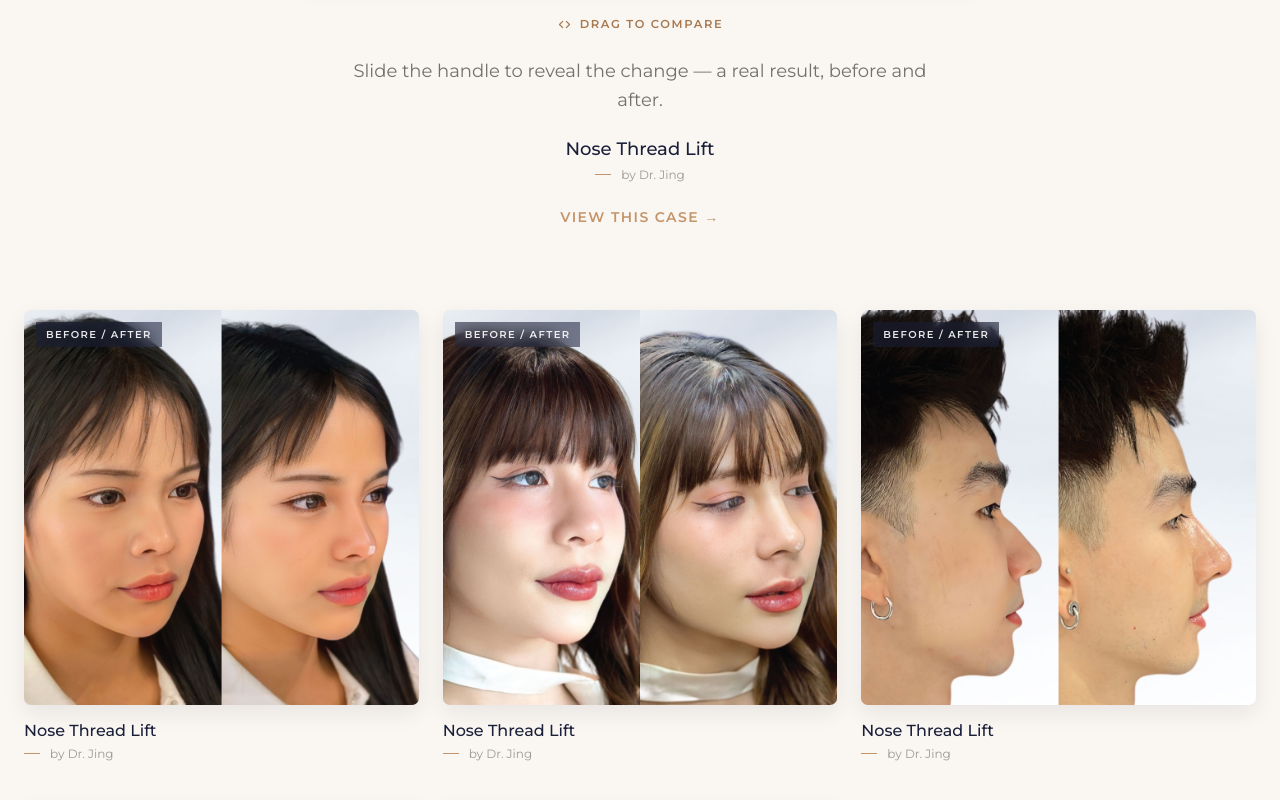
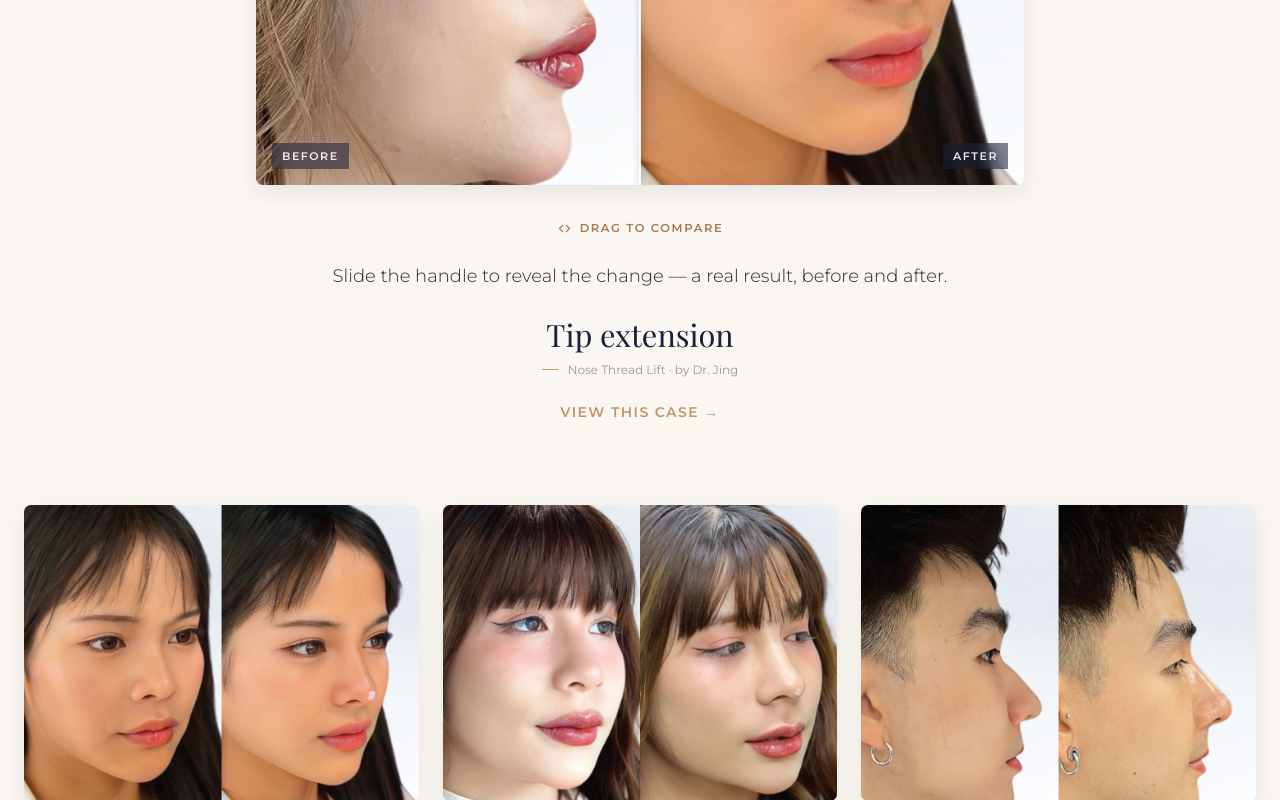
Before and after one commit to papinwit-l/nyc-clinic-revise, a Next.js app: page /en in a window 1280 px wide. Shown: the part 5420-6220 px from the top of the page. Built offline with nearby package versions, Linux system fonts and the light colour scheme; a web font is replaced by a local one.

Commit message:
B&A - revise - need more improve

```diff
--- a/src/components/home/BeforeAfter.tsx
+++ b/src/components/home/BeforeAfter.tsx
@@ -16,12 +16,17 @@ type Props = {
 export default function BeforeAfter({ t, tCommon, locale, data }: Props) {
   const isTH = locale === "th";
   const bodyFont = isTH ? "var(--font-thai-body)" : "var(--font-body)";
+  // Treatment names are Card Titles — display face, per the guide. Previously
+  // every name in this section was set in the body face.
+  const titleFont = isTH ? "var(--font-thai-head)" : "var(--font-display)";
 
   if (!data.length) return null;
 
   // First case leads as the interactive reveal; the rest fill the gallery.
   const featured = data[0];
-  const gallery = data.slice(1);
+  // One full row of three. More reads as too much unless the cases span
+  // several services — revisit when the gallery genuinely diversifies.
+  const gallery = data.slice(1, 4);
 
   return (
     <section className="bg-[var(--color-surface)] py-[var(--section-py)]">
@@ -31,8 +36,10 @@ export default function BeforeAfter({ t, tCommon, locale, data }: Props) {
           <div className="max-w-xl">
             <SectionHeader section="results" align="left" />
             <p
-              className="text-[var(--color-text-muted)] mt-3"
-              style={{ fontFamily: bodyFont }}
+              className={`text-[var(--color-text-warm)] text-[1.05rem] mt-3.5 ${
+                isTH ? "leading-[1.95]" : "leading-[1.85]"
+              }`}
+              style={{ fontFamily: bodyFont, fontWeight: 300 }}
             >
               {t.subtitle}
             </p>
@@ -52,7 +59,7 @@ export default function BeforeAfter({ t, tCommon, locale, data }: Props) {
             in a link (dragging must not navigate); the "view case" link lives
             in the copy. ── */}
         <div className="flex flex-col items-center text-center mb-16 sm:mb-20 gap-8">
-          <div className="w-full max-w-2xl">
+          <div className="w-full max-w-3xl">
             {featured.beforeImage && featured.afterImage && (
               <BeforeAfterRevealSlide
                 beforeImage={{
@@ -65,12 +72,12 @@ export default function BeforeAfter({ t, tCommon, locale, data }: Props) {
                 }}
                 locale={locale}
                 index={0}
-                aspect="16/9"
+                aspect="4/3"
               />
             )}
           </div>
 
-          <div className="max-w-xl">
+          <div className="max-w-2xl">
             <span
               className="inline-flex items-center gap-2 text-[0.72rem] font-semibold tracking-[0.14em] uppercase text-[var(--color-accent-dark)]"
               style={{ fontFamily: bodyFont }}
@@ -80,8 +87,10 @@ export default function BeforeAfter({ t, tCommon, locale, data }: Props) {
             </span>
 
             <p
-              className="text-[var(--color-text-muted)] text-base sm:text-lg leading-relaxed mt-4"
-              style={{ fontFamily: bodyFont }}
+              className={`text-[var(--color-text-warm)] text-base sm:text-lg mt-4 ${
+                isTH ? "leading-[1.95]" : "leading-[1.8]"
+              }`}
+              style={{ fontFamily: bodyFont, fontWeight: 300 }}
             >
               {isTH
                 ? "เลื่อนแถบเพื่อดูความเปลี่ยนแปลงก่อนและหลังจากผลงานจริง"
@@ -89,18 +98,24 @@ export default function BeforeAfter({ t, tCommon, locale, data }: Props) {
             </p>
 
             <div className="mt-6">
+              {/* Focus leads — it's what differs between cases. Treatment and
+                  doctor sit beneath: currently near-constant, but the card
+                  stays self-describing and needs no rework as data varies. */}
               <h3
-                className="text-lg font-medium text-[var(--color-primary)]"
-                style={{ fontFamily: bodyFont }}
+                className={`text-[var(--color-primary)] leading-[1.2] ${
+                  isTH ? "text-[1.45rem]" : "text-[clamp(1.5rem,2.4vw,1.95rem)]"
+                }`}
+                style={{ fontFamily: titleFont, fontWeight: isTH ? 600 : 400 }}
               >
-                {featured.treatment}
+                {featured.focus ?? featured.treatment}
               </h3>
-              <div className="flex items-center gap-2.5 mt-1.5 justify-center">
+              <div className="flex items-center gap-2.5 mt-2 justify-center">
                 <span className="h-px w-4 bg-[var(--color-accent)]" />
                 <p
                   className="text-xs text-[var(--color-text-subtle)]"
-                  style={{ fontFamily: "var(--font-body)" }}
+                  style={{ fontFamily: bodyFont }}
                 >
+                  {featured.focus ? `${featured.treatment} · ` : ""}
                   {tCommon.by} {featured.doctor}
                 </p>
               </div>
@@ -119,13 +134,13 @@ export default function BeforeAfter({ t, tCommon, locale, data }: Props) {
         {/* Airy lookbook gallery — image-forward, no card chrome */}
         {gallery.length > 0 && (
           <div className="grid grid-cols-1 sm:grid-cols-2 lg:grid-cols-3 gap-x-6 gap-y-10">
-            {gallery.map(({ slug, image, treatment, doctor }) => (
+            {gallery.map(({ slug, image, treatment, focus, doctor }) => (
               <Link
                 key={slug}
                 href={`/${locale}/before-after/${slug}`}
                 className="group block relative transition-transform duration-300 hover:-translate-y-1 hover:z-10"
               >
-                <div className="relative aspect-square overflow-hidden radius-soft bg-[var(--color-surface-dim)] transition-[transform,box-shadow] duration-300 ease-out group-hover:scale-[1.03] group-hover:shadow-[0_18px_45px_rgba(26,31,58,0.22)]">
+                <div className="relative aspect-square sm:aspect-[4/3] overflow-hidden radius-soft bg-white ring-1 ring-[var(--color-border)] transition-[transform,box-shadow] duration-300 ease-out group-hover:scale-[1.03] group-hover:ring-[var(--color-border-accent)] group-hover:shadow-[0_18px_45px_rgba(26,31,58,0.22)]">
                   <Image
                     src={image}
                     alt={`${treatment} — Before & After`}
@@ -133,27 +148,27 @@ export default function BeforeAfter({ t, tCommon, locale, data }: Props) {
                     className="object-cover"
                     sizes="(max-width: 640px) 100vw, (max-width: 1024px) 50vw, 33vw"
                   />
-                  <span
-                    className="absolute top-3 left-3 text-[10px] font-semibold tracking-[0.14em] uppercase text-white/90 bg-[rgba(26,31,58,0.55)] backdrop-blur-sm px-2.5 py-1"
-                    style={{ fontFamily: "var(--font-body)" }}
-                  >
-                    Before / After
-                  </span>
                 </div>
 
                 <div className="pt-4">
                   <h3
-                    className="text-base font-medium text-[var(--color-primary)] transition-colors group-hover:text-[var(--color-accent)]"
-                    style={{ fontFamily: bodyFont }}
+                    className={`text-[var(--color-primary)] leading-[1.3] transition-colors group-hover:text-[var(--color-accent)] ${
+                      isTH ? "text-[1.05rem]" : "text-[1.15rem]"
+                    }`}
+                    style={{
+                      fontFamily: titleFont,
+                      fontWeight: isTH ? 600 : 500,
+                    }}
                   >
-                    {treatment}
+                    {focus ?? treatment}
                   </h3>
-                  <div className="flex items-center gap-2.5 mt-1.5">
-                    <span className="h-px w-4 bg-[var(--color-accent)] transition-all duration-300 group-hover:w-8" />
+                  <div className="flex items-center gap-2.5 mt-2">
+                    <span className="h-px w-4 shrink-0 bg-[var(--color-accent)] transition-all duration-300 group-hover:w-8" />
                     <p
                       className="text-xs text-[var(--color-text-subtle)]"
-                      style={{ fontFamily: "var(--font-body)" }}
+                      style={{ fontFamily: bodyFont }}
                     >
+                      {focus ? `${treatment} · ` : ""}
                       {tCommon.by} {doctor}
                     </p>
                   </div>
--- a/src/components/home/BeforeAfterRevealSlide.tsx
+++ b/src/components/home/BeforeAfterRevealSlide.tsx
@@ -30,6 +30,15 @@ export default function BeforeAfterRevealSlide({
   const isTH = locale === "th";
   const beforeLabel = isTH ? "ก่อน" : "Before";
   const afterLabel = isTH ? "หลัง" : "After";
+
+  // These labels are Thai on the TH locale, so they need the Thai face —
+  // Montserrat has no Thai glyphs and would fall back to a system font.
+  // Uppercase/tracking are dropped for Thai: uppercase is a no-op and
+  // tracking pulls apart vowel and tone-mark clusters.
+  const labelFont = isTH ? "var(--font-thai-body)" : "var(--font-body)";
+  const labelType = isTH
+    ? "text-[11px] sm:text-xs font-medium"
+    : "text-[10px] sm:text-[11px] font-semibold tracking-[0.14em] uppercase";
 
   // Handle position, 0–100. Left of the handle shows BEFORE, right shows AFTER.
   const [percent, setPercent] = useState(50);
@@ -83,7 +92,7 @@ export default function BeforeAfterRevealSlide({
         fill
         draggable={false}
         className="object-cover pointer-events-none select-none"
-        sizes="(max-width: 768px) 100vw, 700px"
+        sizes="(max-width: 768px) 100vw, (max-width: 1024px) 90vw, 780px"
       />
 
       {/* BEFORE — overlay, clipped to the left of the handle */}
@@ -97,23 +106,25 @@ export default function BeforeAfterRevealSlide({
           fill
           draggable={false}
           className="object-cover pointer-events-none select-none"
-          sizes="(max-width: 768px) 100vw, 700px"
+          sizes="(max-width: 768px) 100vw, (max-width: 1024px) 90vw, 780px"
         />
       </div>
 
       {/* Labels — each fades out as the handle nears its own edge, so neither
           shows on the wrong side (and no half-clipped label mid-drag) */}
       <span
-        className={`absolute bottom-3 left-3 z-20 text-[10px] font-semibold tracking-[0.14em] uppercase text-white/90 bg-[rgba(26,31,58,0.55)] backdrop-blur-sm px-2.5 py-1 pointer-events-none transition-opacity duration-200 ${
+        className={`absolute bottom-3 sm:bottom-4 left-3 sm:left-4 z-20 ${labelType} text-white/90 bg-[rgba(26,31,58,0.55)] backdrop-blur-sm px-2.5 py-1 pointer-events-none transition-opacity duration-200 ${
           percent > 14 ? "opacity-100" : "opacity-0"
         }`}
+        style={{ fontFamily: labelFont }}
       >
         {beforeLabel}
       </span>
       <span
-        className={`absolute bottom-3 right-3 z-20 text-[10px] font-semibold tracking-[0.14em] uppercase text-white/90 bg-[rgba(26,31,58,0.55)] backdrop-blur-sm px-2.5 py-1 pointer-events-none transition-opacity duration-200 ${
+        className={`absolute bottom-3 sm:bottom-4 right-3 sm:right-4 z-20 ${labelType} text-white/90 bg-[rgba(26,31,58,0.55)] backdrop-blur-sm px-2.5 py-1 pointer-events-none transition-opacity duration-200 ${
           percent < 86 ? "opacity-100" : "opacity-0"
         }`}
+        style={{ fontFamily: labelFont }}
       >
         {afterLabel}
       </span>
@@ -140,9 +151,9 @@ export default function BeforeAfterRevealSlide({
         {/* vertical divider */}
         <div className="absolute inset-y-0 w-0.5 bg-white/90 shadow-[0_0_6px_rgba(0,0,0,0.3)]" />
         {/* knob */}
-        <div className="relative w-9 h-9 rounded-full bg-white shadow-[0_2px_10px_rgba(26,31,58,0.35)] flex items-center justify-center ring-2 ring-white/70 group-focus-visible/handle:ring-[var(--color-accent)] transition-[box-shadow]">
+        <div className="relative w-9 h-9 sm:w-11 sm:h-11 rounded-full bg-white shadow-[0_2px_10px_rgba(26,31,58,0.35)] flex items-center justify-center ring-2 ring-white/70 group-focus-visible/handle:ring-[var(--color-accent)] transition-[box-shadow]">
           <ChevronsLeftRight
-            size={18}
+            size={20}
             className="text-[var(--color-primary)]"
           />
         </div>
--- a/src/data/cases.ts
+++ b/src/data/cases.ts
@@ -1,5 +1,11 @@
 // TODO: replace with WP fetch
 // e.g. const res = await fetch(`${WP_API}/wp/v2/case?per_page=${limit}`);
+//
+// PLACEHOLDER DATA — all six images are Nose Thread Lift composites. The
+// treatments below are varied deliberately so the layout is exercised against
+// mixed services; the imagery does NOT match the stated treatment yet.
+// focus_en / focus_th are drafted from the slugs and need marketing review
+// before this is shown to anyone outside the team.
 
 import { CaseCard } from "@/types/case";
 
@@ -8,8 +14,12 @@ const DATA = [
     slug: "nose-thread-tip-extension",
     image: "/images/cases/case-01.jpg",
     treatment_en: "Nose Thread Lift",
-    treatment_th: "ร้อยไหมจมูก · ยืดปลายพุ่ง",
+    treatment_th: "ร้อยไหมจมูก",
+    focus_en: "Tip extension",
+    focus_th: "ยืดปลายพุ่ง",
     doctor: "Dr. Jing",
+    // Placeholder pair — these are two different patients' composites.
+    // Needs two single-shot photos of ONE patient, matched framing/lighting.
     beforeImage: "/images/cases/case-01.jpg",
     afterImage: "/images/cases/case-02.jpg",
   },
@@ -17,36 +27,46 @@ const DATA = [
     slug: "nose-thread-wing-reduction",
     image: "/images/cases/case-02.jpg",
     treatment_en: "Nose Thread Lift",
-    treatment_th: "ร้อยไหมจมูก · ยืดปลายพุ่ง",
+    treatment_th: "ร้อยไหมจมูก",
+    focus_en: "Wing reduction",
+    focus_th: "ปีกจมูกกระชับ",
     doctor: "Dr. Jing",
   },
   {
     slug: "nose-thread-hump-correction",
     image: "/images/cases/case-03.jpg",
     treatment_en: "Nose Thread Lift",
-    treatment_th: "ร้อยไหมจมูก · ยืดปลายพุ่ง",
+    treatment_th: "ร้อยไหมจมูก",
+    focus_en: "Hump correction",
+    focus_th: "ปรับสันจมูกให้เรียบ",
     doctor: "Dr. Jing",
   },
   {
-    slug: "nose-thread-male",
+    slug: "facial-thread-v-shape",
     image: "/images/cases/case-04.jpg",
-    treatment_en: "Nose Thread Lift",
-    treatment_th: "ร้อยไหมจมูก · ยืดปลายพุ่ง",
+    treatment_en: "Facial Thread Lift",
+    treatment_th: "ร้อยไหมหน้า",
+    focus_en: "V-shape lifting",
+    focus_th: "ยกกระชับรูปหน้าวี",
     doctor: "Dr. Jing",
   },
   {
-    slug: "nose-thread-semi-surgery",
+    slug: "rhinoplasty-profile",
     image: "/images/cases/case-05.jpg",
-    treatment_en: "Nose Thread Lift",
-    treatment_th: "ร้อยไหมจมูก · ยืดปลายพุ่ง",
-    doctor: "Dr. Jing",
+    treatment_en: "Surgery",
+    treatment_th: "ศัลยกรรม",
+    focus_en: "Rhinoplasty",
+    focus_th: "เสริมจมูก",
+    doctor: "Dr. Beer",
   },
   {
-    slug: "nose-thread-low-tissue",
+    slug: "blepharoplasty-double-eyelid",
     image: "/images/cases/case-06.jpg",
-    treatment_en: "Nose Thread Lift",
-    treatment_th: "ร้อยไหมจมูก · ยืดปลายพุ่ง",
-    doctor: "Dr. Jing",
+    treatment_en: "Surgery",
+    treatment_th: "ศัลยกรรม",
+    focus_en: "Double eyelid",
+    focus_th: "ตาสองชั้น",
+    doctor: "Dr. Lulu",
   },
 ];
 
@@ -55,12 +75,14 @@ export async function getCases(
   opts?: { limit?: number },
 ): Promise<CaseCard[]> {
   const limit = opts?.limit ?? DATA.length;
+  const isTH = locale === "th";
 
   // TODO: fetch from WP and map bilingual fields
   return DATA.slice(0, limit).map((item) => ({
     slug: item.slug,
     image: item.image,
-    treatment: locale === "th" ? item.treatment_th : item.treatment_en,
+    treatment: isTH ? item.treatment_th : item.treatment_en,
+    focus: isTH ? item.focus_th : item.focus_en,
     doctor: item.doctor,
     beforeImage: item.beforeImage,
     afterImage: item.afterImage,
--- a/src/types/case.ts
+++ b/src/types/case.ts
@@ -2,6 +2,11 @@ export type CaseCard = {
   slug: string;
   image: string;
   treatment: string;
+  /**
+   * The specific concern addressed — "Tip extension", "Wing reduction".
+   * Optional: cases without one fall back to showing `treatment` as the title.
+   */
+  focus?: string;
   doctor: string;
   beforeImage?: string;
   afterImage?: string;
```
